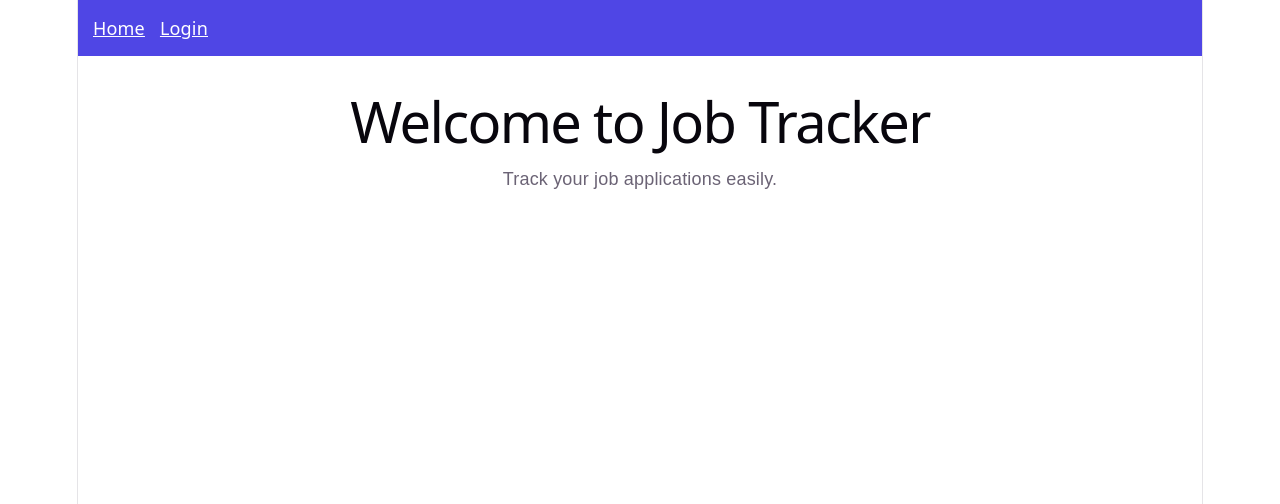
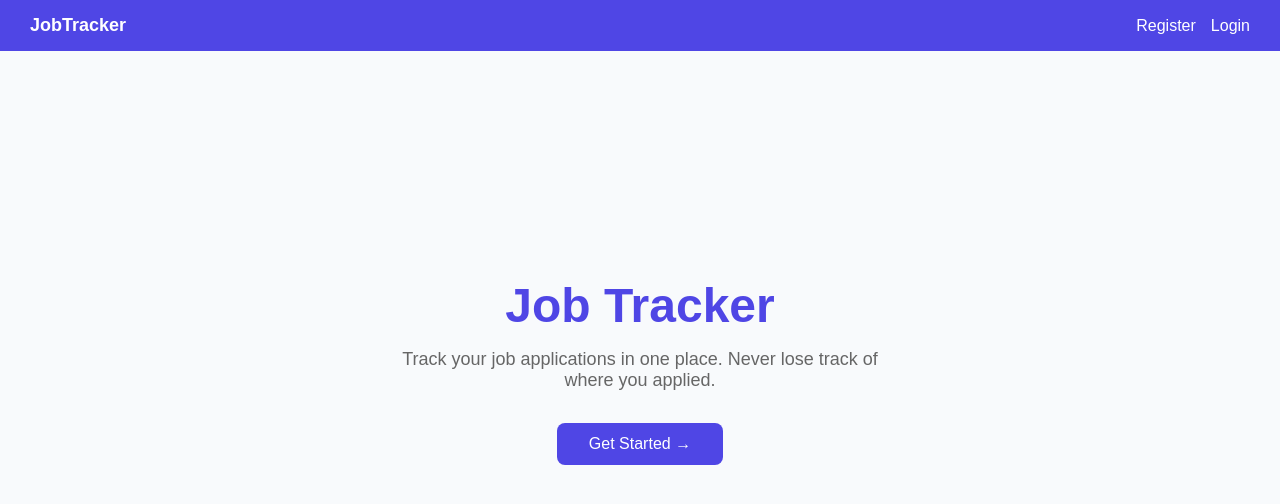
Before and after one commit to roshan-vyas-dev/mern-60days, a React (Vite) app in the folder job-tracker/: page / in a window 1280 px wide. Shown: the top 504 px of the page. Built offline with nearby package versions, Linux system fonts and the light colour scheme.

Commit message:
Day 23 - UI polish, register page, fixed API URLs

```diff
--- a/job-tracker/src/App.jsx
+++ b/job-tracker/src/App.jsx
@@ -1,6 +1,7 @@
 import { BrowserRouter, Routes, Route, Link, Navigate } from 'react-router-dom';
 import Home from './pages/Home';
 import Login from './pages/Login';
+import Register from './pages/Register';
 import Dashboard from './pages/Dashboard';
 
 function App() {
@@ -8,15 +9,25 @@ function App() {
 
     return (
         <BrowserRouter>
-            <nav style={{ padding: "15px", background: "#4f46e5", display: "flex", gap: "15px", alignItems: "center" }}>
-                <Link to="/" style={{ color: "white" }}>Home</Link>
-                {!isLoggedIn && <Link to="/login" style={{ color: "white" }}>Login</Link>}
-                {isLoggedIn && <Link to="/dashboard" style={{ color: "white" }}>Dashboard</Link>}
+            <nav style={{
+                padding: "15px 30px",
+                background: "#4f46e5",
+                display: "flex",
+                gap: "15px",
+                alignItems: "center"
+            }}>
+                <Link to="/" style={{ color: "white", fontWeight: "bold", fontSize: "18px" }}>JobTracker</Link>
+                <div style={{ marginLeft: "auto", display: "flex", gap: "15px" }}>
+                    {!isLoggedIn && <Link to="/register" style={{ color: "white" }}>Register</Link>}
+                    {!isLoggedIn && <Link to="/login" style={{ color: "white" }}>Login</Link>}
+                    {isLoggedIn && <Link to="/dashboard" style={{ color: "white" }}>Dashboard</Link>}
+                </div>
             </nav>
 
             <Routes>
                 <Route path="/" element={<Home />} />
                 <Route path="/login" element={<Login />} />
+                <Route path="/register" element={<Register />} />
                 <Route
                     path="/dashboard"
                     element={isLoggedIn ? <Dashboard /> : <Navigate to="/login" />}
--- a/job-tracker/src/api/jobsApi.js
+++ b/job-tracker/src/api/jobsApi.js
@@ -1,4 +1,4 @@
-const BASE_URL = "http://localhost:5000/api";
+const BASE_URL = "https://job-tracker-api-0uud.onrender.com/api";
 
 // get token from localstorage
 
@@ -8,7 +8,7 @@ const getToken = () => localStorage.getItem("token");
 export const registerUser = async (userData) => {
     const response = await fetch(`${BASE_URL}/auth/register`, {
         method: "POST",
-        headers: { "Content-Type": "appllication/json" },
+        headers: { "Content-Type": "application/json" },
         body: JSON.stringify(userData)
 
     });
--- a/job-tracker/src/index.css
+++ b/job-tracker/src/index.css
@@ -1,111 +1,19 @@
-:root {
-  --text: #6b6375;
-  --text-h: #08060d;
-  --bg: #fff;
-  --border: #e5e4e7;
-  --code-bg: #f4f3ec;
-  --accent: #aa3bff;
-  --accent-bg: rgba(170, 59, 255, 0.1);
-  --accent-border: rgba(170, 59, 255, 0.5);
-  --social-bg: rgba(244, 243, 236, 0.5);
-  --shadow:
-    rgba(0, 0, 0, 0.1) 0 10px 15px -3px, rgba(0, 0, 0, 0.05) 0 4px 6px -2px;
-
-  --sans: system-ui, 'Segoe UI', Roboto, sans-serif;
-  --heading: system-ui, 'Segoe UI', Roboto, sans-serif;
-  --mono: ui-monospace, Consolas, monospace;
-
-  font: 18px/145% var(--sans);
-  letter-spacing: 0.18px;
-  color-scheme: light dark;
-  color: var(--text);
-  background: var(--bg);
-  font-synthesis: none;
-  text-rendering: optimizeLegibility;
-  -webkit-font-smoothing: antialiased;
-  -moz-osx-font-smoothing: grayscale;
-
-  @media (max-width: 1024px) {
-    font-size: 16px;
-  }
-}
-
-@media (prefers-color-scheme: dark) {
-  :root {
-    --text: #9ca3af;
-    --text-h: #f3f4f6;
-    --bg: #16171d;
-    --border: #2e303a;
-    --code-bg: #1f2028;
-    --accent: #c084fc;
-    --accent-bg: rgba(192, 132, 252, 0.15);
-    --accent-border: rgba(192, 132, 252, 0.5);
-    --social-bg: rgba(47, 48, 58, 0.5);
-    --shadow:
-      rgba(0, 0, 0, 0.4) 0 10px 15px -3px, rgba(0, 0, 0, 0.25) 0 4px 6px -2px;
-  }
-
-  #social .button-icon {
-    filter: invert(1) brightness(2);
-  }
+* {
+    margin: 0;
+    padding: 0;
+    box-sizing: border-box;
 }
 
 body {
-  margin: 0;
+    font-family: Arial, sans-serif;
+    background: #f8fafc;
+    color: #333;
 }
 
-#root {
-  width: 1126px;
-  max-width: 100%;
-  margin: 0 auto;
-  text-align: center;
-  border-inline: 1px solid var(--border);
-  min-height: 100svh;
-  display: flex;
-  flex-direction: column;
-  box-sizing: border-box;
+nav a {
+    text-decoration: none;
 }
 
-h1,
-h2 {
-  font-family: var(--heading);
-  font-weight: 500;
-  color: var(--text-h);
+input, select, button {
+    font-family: Arial, sans-serif;
 }
-
-h1 {
-  font-size: 56px;
-  letter-spacing: -1.68px;
-  margin: 32px 0;
-  @media (max-width: 1024px) {
-    font-size: 36px;
-    margin: 20px 0;
-  }
-}
-h2 {
-  font-size: 24px;
-  line-height: 118%;
-  letter-spacing: -0.24px;
-  margin: 0 0 8px;
-  @media (max-width: 1024px) {
-    font-size: 20px;
-  }
-}
-p {
-  margin: 0;
-}
-
-code,
-.counter {
-  font-family: var(--mono);
-  display: inline-flex;
-  border-radius: 4px;
-  color: var(--text-h);
-}
-
-code {
-  font-size: 15px;
-  line-height: 135%;
-  padding: 4px 8px;
-  background: var(--code-bg);
-}
--- a/job-tracker/src/pages/Home.jsx
+++ b/job-tracker/src/pages/Home.jsx
@@ -1,8 +1,31 @@
 function Home() {
     return (
-        <div style={{ padding: "20px", fontFamily: "Arial" }}>
-            <h1>Welcome to Job Tracker</h1>
-            <p>Track your job applications easily.</p>
+        <div style={{
+            minHeight: "80vh",
+            display: "flex",
+            flexDirection: "column",
+            alignItems: "center",
+            justifyContent: "center",
+            fontFamily: "Arial",
+            textAlign: "center",
+            padding: "20px"
+        }}>
+            <h1 style={{ fontSize: "48px", color: "#4f46e5", marginBottom: "16px" }}>
+                Job Tracker
+            </h1>
+            <p style={{ fontSize: "18px", color: "#666", marginBottom: "32px", maxWidth: "500px" }}>
+                Track your job applications in one place. Never lose track of where you applied.
+            </p>
+            <a href="/login" style={{
+                padding: "12px 32px",
+                background: "#4f46e5",
+                color: "white",
+                borderRadius: "8px",
+                textDecoration: "none",
+                fontSize: "16px"
+            }}>
+                Get Started →
+            </a>
         </div>
     );
 }
--- a/job-tracker/src/pages/Login.jsx
+++ b/job-tracker/src/pages/Login.jsx
@@ -20,6 +20,7 @@ function Login() {
 
         try {
             const data = await loginUser({ email, password });
+              console.log("Login response:", data);
 
             if (data.token) {
                 // save token to localStorage
@@ -30,6 +31,7 @@ function Login() {
                 setError(data.message || "Login failed!");
             }
         } catch (err) {
+            console.log("Login error:", err);
             setError("Something went wrong!");
         }
 
--- /dev/null
+++ b/job-tracker/src/pages/Register.jsx
@@ -0,0 +1,96 @@
+import { useState } from 'react';
+import { useNavigate, Link } from 'react-router-dom';
+import { registerUser } from '../api/jobsApi';
+
+function Register() {
+    const [name, setName] = useState("");
+    const [email, setEmail] = useState("");
+    const [password, setPassword] = useState("");
+    const [error, setError] = useState("");
+    const [loading, setLoading] = useState(false);
+    const navigate = useNavigate();
+
+    const handleRegister = async () => {
+        if (!name || !email || !password) {
+            setError("Please fill all fields!");
+            return;
+        }
+
+        setLoading(true);
+        setError("");
+
+        try {
+            const data = await registerUser({ name, email, password });
+
+            if (data.user) {
+                alert("Registered successfully! Please login.");
+                navigate("/login");
+            } else {
+                setError(data.message || "Registration failed!");
+            }
+        } catch (err) {
+            setError("Something went wrong!");
+        }
+
+        setLoading(false);
+    };
+
+    return (
+        <div style={{
+            minHeight: "80vh",
+            display: "flex",
+            alignItems: "center",
+            justifyContent: "center",
+            padding: "20px"
+        }}>
+            <div style={{
+                background: "white",
+                padding: "40px",
+                borderRadius: "12px",
+                width: "100%",
+                maxWidth: "400px",
+                boxShadow: "0 2px 10px rgba(0,0,0,0.1)"
+            }}>
+                <h1 style={{ marginBottom: "24px", color: "#333" }}>Create Account</h1>
+
+                {error && <p style={{ color: "red", marginBottom: "16px" }}>{error}</p>}
+
+                <input
+                    type="text"
+                    placeholder="Full name"
+                    value={name}
+                    onChange={(e) => setName(e.target.value)}
+                    style={{ display: "block", width: "100%", padding: "10px", marginBottom: "12px", borderRadius: "6px", border: "1px solid #ddd" }}
+                />
+                <input
+                    type="email"
+                    placeholder="Email"
+                    value={email}
+                    onChange={(e) => setEmail(e.target.value)}
+                    style={{ display: "block", width: "100%", padding: "10px", marginBottom: "12px", borderRadius: "6px", border: "1px solid #ddd" }}
+                />
+                <input
+                    type="password"
+                    placeholder="Password"
+                    value={password}
+                    onChange={(e) => setPassword(e.target.value)}
+                    style={{ display: "block", width: "100%", padding: "10px", marginBottom: "16px", borderRadius: "6px", border: "1px solid #ddd" }}
+                />
+
+                <button
+                    onClick={handleRegister}
+                    disabled={loading}
+                    style={{ width: "100%", padding: "10px", background: "#4f46e5", color: "white", border: "none", borderRadius: "6px", cursor: "pointer", fontSize: "16px", marginBottom: "12px" }}
+                >
+                    {loading ? "Creating account..." : "Register"}
+                </button>
+
+                <p style={{ textAlign: "center", fontSize: "14px", color: "#666" }}>
+                    Already have an account? <Link to="/login" style={{ color: "#4f46e5" }}>Login</Link>
+                </p>
+            </div>
+        </div>
+    );
+}
+
+export default Register;
```
Also changed, not shown: job-tracker/src/App.css (deleted, +0 -184 lines).
